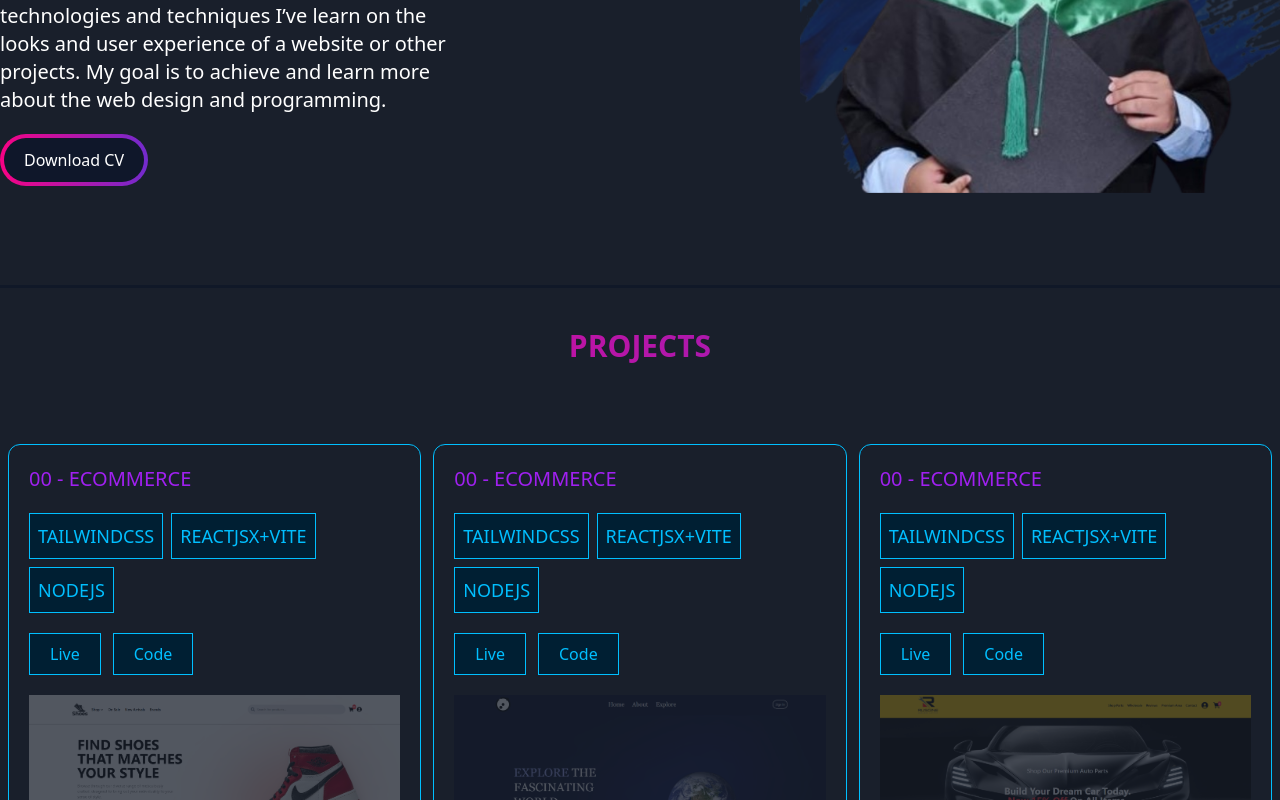
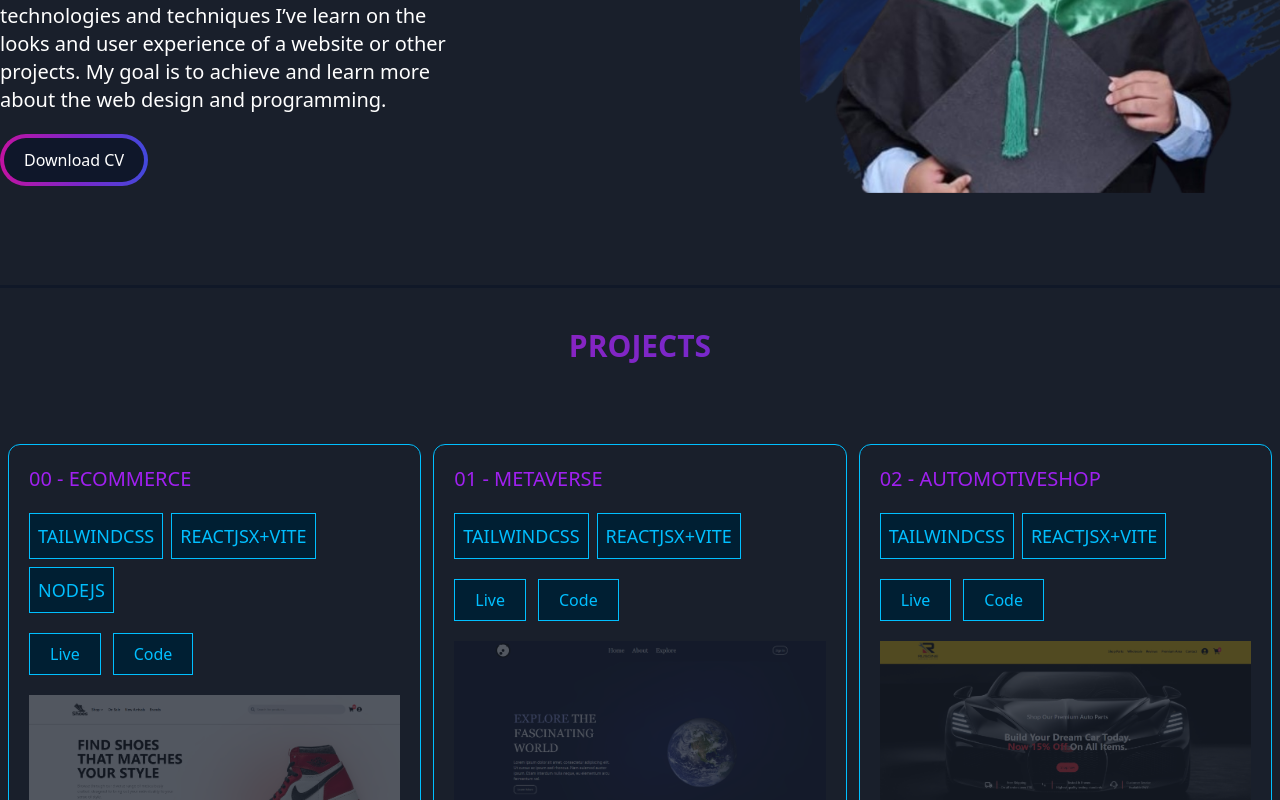
Before and after one commit to lessur000/MyPortfolio, a React (Vite) app in the folder Frontend/: page / in a window 1280 px wide. Shown: the part 500-1300 px from the top of the page. Built offline with nearby package versions, Linux system fonts and the light colour scheme.

Commit message:
Fixed Text and Added SplashScreen

```diff
--- a/Frontend/src/Components/sections/Project.jsx
+++ b/Frontend/src/Components/sections/Project.jsx
@@ -8,7 +8,7 @@ import Pic3 from "/AutomotiveShop.png";
 const Project = () => {
   return (
     <div className="grid grid-cols-1 lg:grid-cols-2 xl:grid-cols-3 mt-20 gap-3 m-2">
-        {/* Ecommerce */}
+      {/* Ecommerce */}
       <div className="border border-[#00BFFF] p-2 rounded-xl space-y-5 overflow-hidden ">
         <div className="space-y-5 m-3">
           <h5 className="text-[#A020F0] uppercase text-xl">00 - Ecommerce</h5>
@@ -44,10 +44,10 @@ const Project = () => {
           </p>
         </div>
       </div>
-        {/* MetaVerse */}
-        <div className="border border-[#00BFFF] p-2 rounded-xl space-y-5 overflow-hidden ">
+      {/* MetaVerse */}
+      <div className="border border-[#00BFFF] p-2 rounded-xl space-y-5 overflow-hidden ">
         <div className="space-y-5 m-3">
-          <h5 className="text-[#A020F0] uppercase text-xl">00 - Ecommerce</h5>
+          <h5 className="text-[#A020F0] uppercase text-xl">01 - MetaVerse</h5>
           <div className="flex flex-wrap gap-2">
             <div
               className="border bg-[#001F33] h-fit p-2 text-xs md:text-lg uppercase text-[#00BFFF]  hover:bg-[#3a005c] hover:text-white hover:border-white
@@ -60,12 +60,6 @@ const Project = () => {
              transition duration-300"
             >
               ReactJSX+Vite
-            </div>
-            <div
-              className="border bg-[#001F33] h-fit p-2 text-xs md:text-lg uppercase text-[#00BFFF]  hover:bg-[#3a005c] hover:text-white hover:border-white
-             transition duration-300"
-            >
-              NodeJS
             </div>
           </div>
           <ThirdButton />
@@ -80,10 +74,12 @@ const Project = () => {
           </p>
         </div>
       </div>
-        {/* AutomotiveShop */}
-        <div className="border border-[#00BFFF] p-2 rounded-xl space-y-5 overflow-hidden ">
+      {/* AutomotiveShop */}
+      <div className="border border-[#00BFFF] p-2 rounded-xl space-y-5 overflow-hidden ">
         <div className="space-y-5 m-3">
-          <h5 className="text-[#A020F0] uppercase text-xl">00 - Ecommerce</h5>
+          <h5 className="text-[#A020F0] uppercase text-xl">
+            02 - AutomotiveShop
+          </h5>
           <div className="flex flex-wrap gap-2">
             <div
               className="border bg-[#001F33] h-fit p-2 text-xs md:text-lg uppercase text-[#00BFFF]  hover:bg-[#3a005c] hover:text-white hover:border-white
@@ -96,12 +92,6 @@ const Project = () => {
              transition duration-300"
             >
               ReactJSX+Vite
-            </div>
-            <div
-              className="border bg-[#001F33] h-fit p-2 text-xs md:text-lg uppercase text-[#00BFFF]  hover:bg-[#3a005c] hover:text-white hover:border-white
-             transition duration-300"
-            >
-              NodeJS
             </div>
           </div>
           <FourthButton />
--- /dev/null
+++ b/Frontend/src/Components/ui/SplashScreen.jsx
@@ -0,0 +1,25 @@
+import { useEffect, useState } from "react";
+
+const SplashScreen = ({ onFinish }) => {
+  const [hide, setHide] = useState(false);
+  useEffect(() => {
+    const timer = setTimeout(() => {
+      setHide(true);
+      setTimeout(() => {
+        onFinish();
+      }, 500);
+    }, 2000);
+    return () => clearTimeout(timer);
+  }, [onFinish]);
+  return (
+    <div
+      className={`fixed inset-0 bg-[#191f2b] flex items-center justify-center z-50 transition-opacity duration-500 ${
+        hide ? "opacity-0" : "opacity-100"
+      }`}
+    >
+      <h1 className="neon-text">Russel Olaco</h1>
+    </div>
+  );
+};
+
+export default SplashScreen;
--- a/Frontend/src/Routes/App.jsx
+++ b/Frontend/src/Routes/App.jsx
@@ -1,18 +1,23 @@
 import { BrowserRouter, Route, Routes } from "react-router-dom";
 import Home from "../Pages/Home/Home";
-import Portfolio from "../Pages/Portfolio/Portfolio";
+import { useState } from "react";
+import SplashScreen from "../Components/ui/SplashScreen";
 
 function App() {
+  const [showSplash, setShowSplash] = useState(true);
   return (
     <>
-      <BrowserRouter>
-        <Routes>
-          <Route path="/" element={<Home />}></Route>
-        </Routes>
-      </BrowserRouter>
+      {showSplash ? (
+        <SplashScreen onFinish={() => setShowSplash(false)} />
+      ) : (
+        <BrowserRouter>
+          <Routes>
+            <Route path="/" element={<Home />}></Route>
+          </Routes>
+        </BrowserRouter>
+      )}
     </>
   );
-
 }
 
 export default App;
--- a/Frontend/src/Styles/Global.css
+++ b/Frontend/src/Styles/Global.css
@@ -53,3 +53,19 @@ body {
     background-position: 0% 50%;
   }
 }
+
+.neon-text {
+  font-size: 3rem;
+  color: #fff;
+  text-shadow: 0 0 5px #ff005e, 0 0 10px #ff005e, 0 0 20px #ff005e, 0 0 40px #ff005e, 0 0 80px #ff005e;
+  animation: glow 1.5s infinite alternate;
+}
+
+@keyframes glow {
+  0% {
+      text-shadow: 0 0 5px #ff005e, 0 0 10px #ff005e, 0 0 20px #ff005e, 0 0 40px #ff005e, 0 0 80px #ff005e;
+  }
+  100% {
+      text-shadow: 0 0 10px #00d4ff, 0 0 20px #00d4ff, 0 0 40px #00d4ff, 0 0 80px #00d4ff, 0 0 160px #00d4ff;
+  }
+}
```
